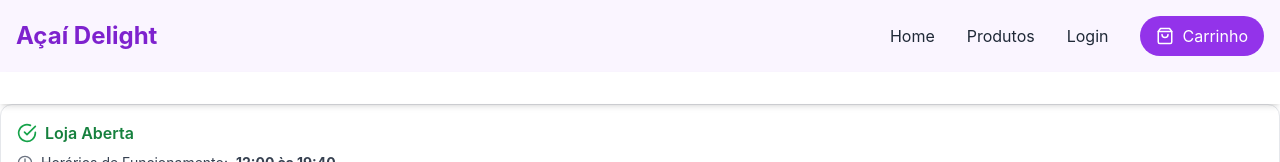
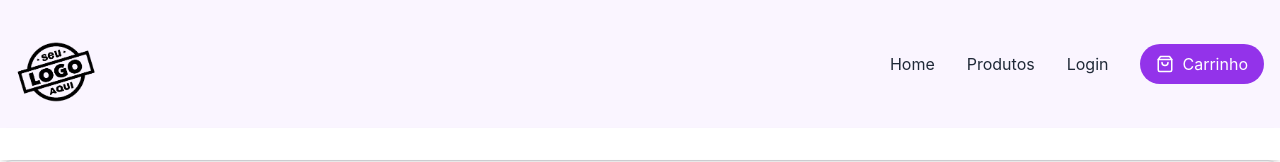
Before and after one commit to SamuelMuleu/acai-delivery, a React (Vite) app: page / in a window 1280 px wide. Shown: the top 162 px of the page. Built offline with nearby package versions, Linux system fonts and the light colour scheme; no server answers.

Commit message:
add sua logo aqui

```diff
--- a/src/components/layout/Header.tsx
+++ b/src/components/layout/Header.tsx
@@ -1,8 +1,9 @@
-import React, { useState, useEffect } from 'react';
+import { useState, useEffect } from 'react';
 import { Link, useLocation } from 'react-router-dom';
 import { ShoppingBag, Menu, X } from 'lucide-react';
 import { useCart } from '../../contexts/CartContext';
 import { useAuth } from '../../contexts/AuthContext';
+import logo from "../../assets/logo.png"
 
 export function Header() {
   const [isMenuOpen, setIsMenuOpen] = useState(false);
@@ -36,8 +37,8 @@ export function Header() {
       <div className="container mx-auto px-4 py-4 ">
         <div className="flex items-center justify-between">
           <Link to="/" className="flex items-center">
+            <img src={logo} alt="Logo da marca" className="w-20 h-20  mt-4 object-contain" />
 
-            <span className="text-purple-700 font-bold text-2xl">Açaí Delight</span>
           </Link>
 
 
```
Also changed, not shown: src/assets/logo.png (added).
